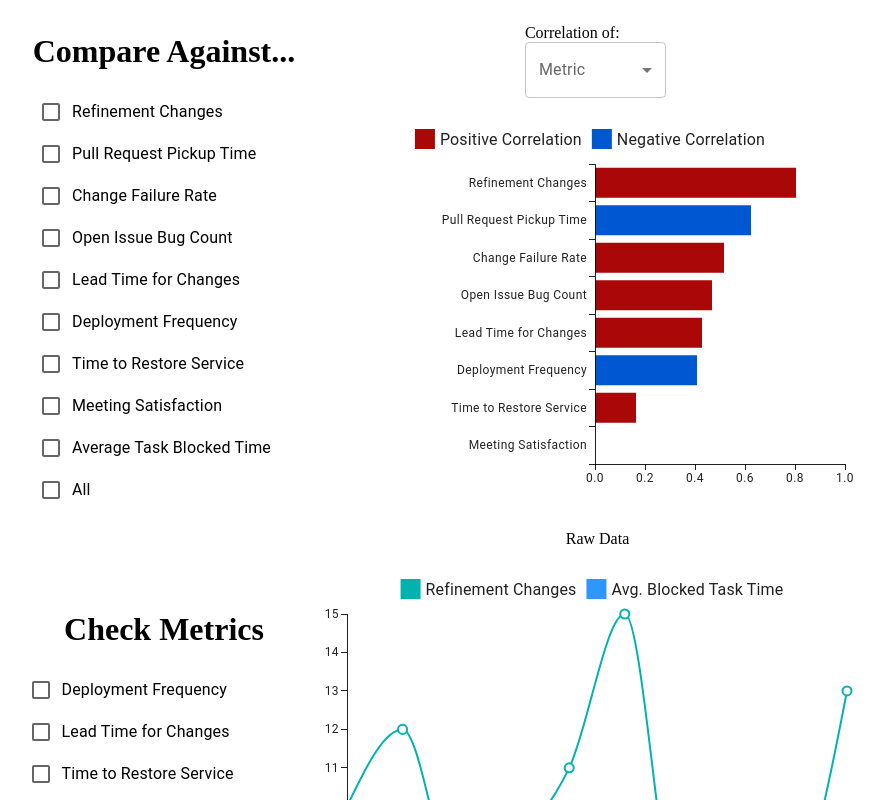
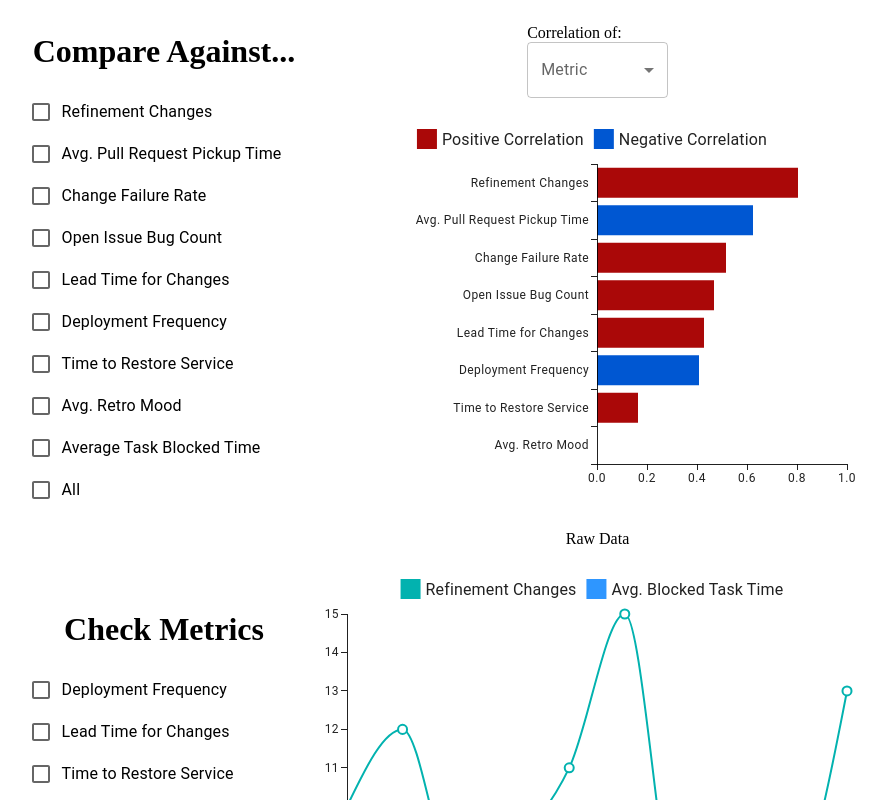
Before and after one commit to jwong236/EnterpriseMetricAnalysisTool, a React (Vite) app: page / in a window 1280 px wide. Shown: the top 800 px of the page, without its empty margins (176-1062 px from the left). Built offline with nearby package versions, Linux system fonts and the light colour scheme.

Commit message:
Pass data from App to bargraph/linegraph

```diff
--- a/src/App.jsx
+++ b/src/App.jsx
@@ -2,11 +2,34 @@ import './App.css';
 import React from 'react';
 import {MyBarGraph, MyLineGraph} from './components';
 
+let raw_data = {
+  'Deployment Frequency': [15, 12, 18, 20, 17, 14, 22, 19, 16, 21],
+  'Lead Time for Changes': [3, 4, 2, 5, 3, 4, 6, 2, 3, 5],
+  'Time to Restore Service': [4, 6, 2, 5, 4, 3, 7, 4, 3, 5],
+  'Change Failure Rate': [0.1, 0.2, 0.05, 0.15, 0.1, 0.25, 0.2, 0.1, 0.15, 0.05],
+  'Avg. Blocked Task Time': [2, 2.5, 2.3, 2.7, 3.1, 2.8, 3, 3.2, 3.2, 3.4],
+  'Avg. Pull Request Pickup Time': [2, 1, 3, 2, 1, 2, 4, 3, 2, 1],
+  'Avg. Retro Mood': [4, 3, 5, 4, 3, 5, 4, 3, 5, 4],
+  'Open Issue Bug Count': [25, 30, 20, 22, 28, 26, 18, 24, 29, 23],
+  'Refinement Changes': [10, 12, 8, 9, 11, 15, 7, 10, 8, 13]
+}
+
+let correlations = [
+  ['Deployment Frequency',          -0.409392],
+  ['Lead Time for Changes',          0.429082],
+  ['Change Failure Rate',            0.516650],
+  ['Time to Restore Service',        0.164581],
+  ['Avg. Pull Request Pickup Time', -0.624221],
+  ['Avg. Retro Mood',                0.000000],
+  ['Open Issue Bug Count',           0.466147],
+  ['Refinement Changes',             0.802181]
+]
+
 function App() {
   return (
     <>
-    <MyBarGraph />
-    <MyLineGraph />
+    <MyBarGraph correlations={correlations}/>
+    <MyLineGraph raw_data={raw_data}/>
     </>
   )
 }
--- a/src/components/bargraph/bargraph.jsx
+++ b/src/components/bargraph/bargraph.jsx
@@ -8,18 +8,7 @@ import {FormGroup, FormControl, FormControlLabel, Checkbox, InputLabel, Select,
 const positive_color = '#AA0808';
 const negative_color = '#0057D2';
 
-let correlations = [
-    ['Deployment Frequency',       -0.409392],
-    ['Lead Time for Changes',       0.429082],
-    ['Change Failure Rate',         0.516650],
-    ['Time to Restore Service',     0.164581],
-    ['Open Issue Bug Count',        0.466147],
-    ['Pull Request Pickup Time',   -0.624221],
-    ['Refinement Changes',          0.802181],
-    ['Meeting Satisfaction',        0.000000]
-]
-
-let BarGraph = (data) => {
+let BarGraph = ({correlations}) => {
     const [metric, setMetric] = React.useState('');
 
     const handleChange = (event) => {
--- a/src/components/linegraph/linegraph.jsx
+++ b/src/components/linegraph/linegraph.jsx
@@ -3,19 +3,7 @@ import './linegraph.css';
 import {LineChart} from '@mui/x-charts/LineChart';
 import {FormGroup, FormControlLabel, Checkbox} from '@mui/material';
 
-let raw_data = {
-    'Deployment Frequency': [15, 12, 18, 20, 17, 14, 22, 19, 16, 21],
-    'Lead Time for Changes': [3, 4, 2, 5, 3, 4, 6, 2, 3, 5],
-    'Time to Restore Service': [4, 6, 2, 5, 4, 3, 7, 4, 3, 5],
-    'Change Failure Rate': [0.1, 0.2, 0.05, 0.15, 0.1, 0.25, 0.2, 0.1, 0.15, 0.05],
-    'Avg. Blocked Task Time': [2, 2.5, 2.3, 2.7, 3.1, 2.8, 3, 3.2, 3.2, 3.4],
-    'Avg. Pull Request Pickup Time': [2, 1, 3, 2, 1, 2, 4, 3, 2, 1],
-    'Avg. Retro Mood': [4, 3, 5, 4, 3, 5, 4, 3, 5, 4],
-    'Open Issue Bug Count': [25, 30, 20, 22, 28, 26, 18, 24, 29, 23],
-    'Refinement Changes': [10, 12, 8, 9, 11, 15, 7, 10, 8, 13],
-}
-
-let LineGraph = () => {
+let LineGraph = ({raw_data}) => {
     let checkboxes = []
     for (let data in raw_data) {
         checkboxes.push(<FormControlLabel control={<Checkbox />} label={data} />)
```
